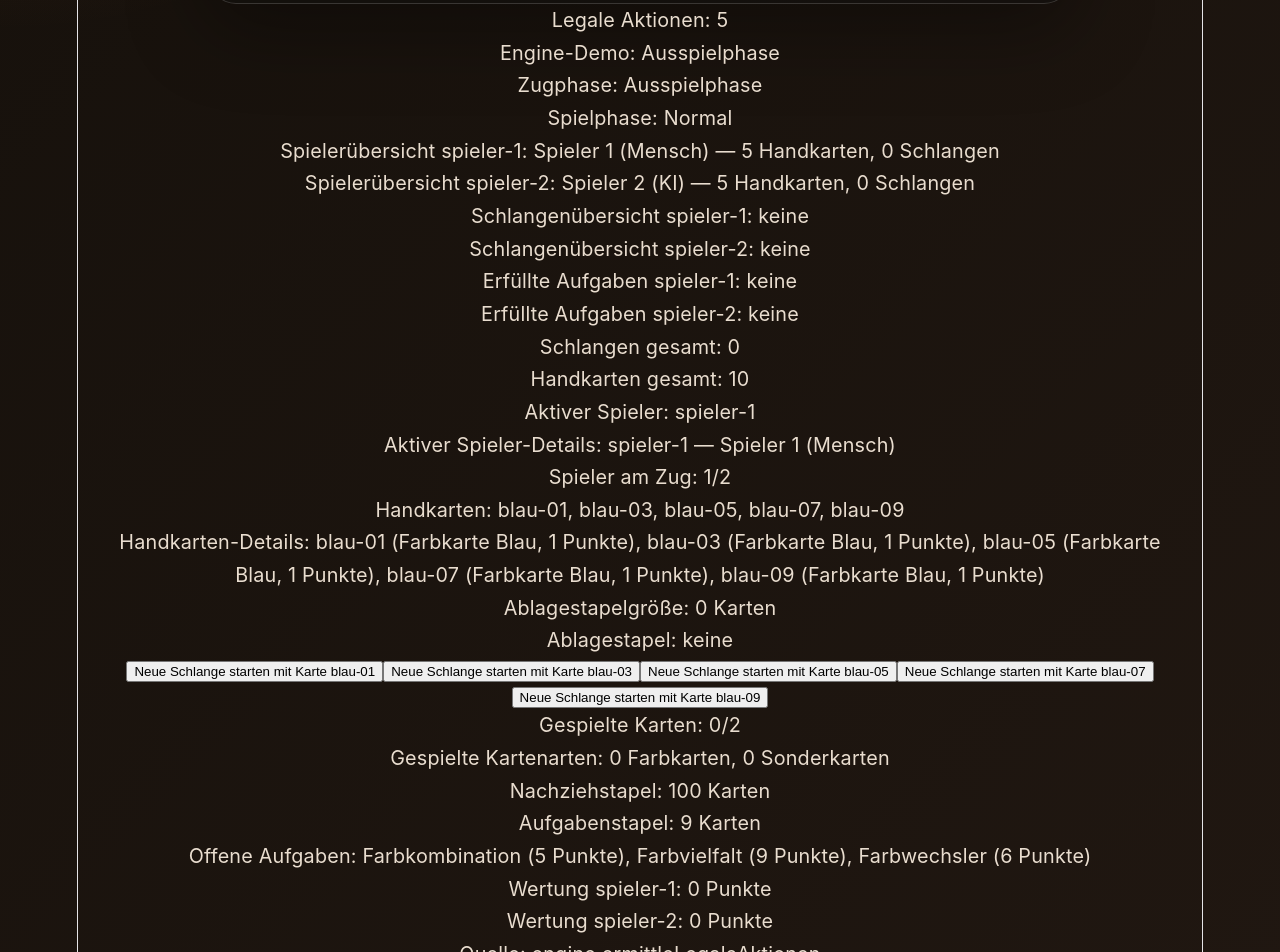
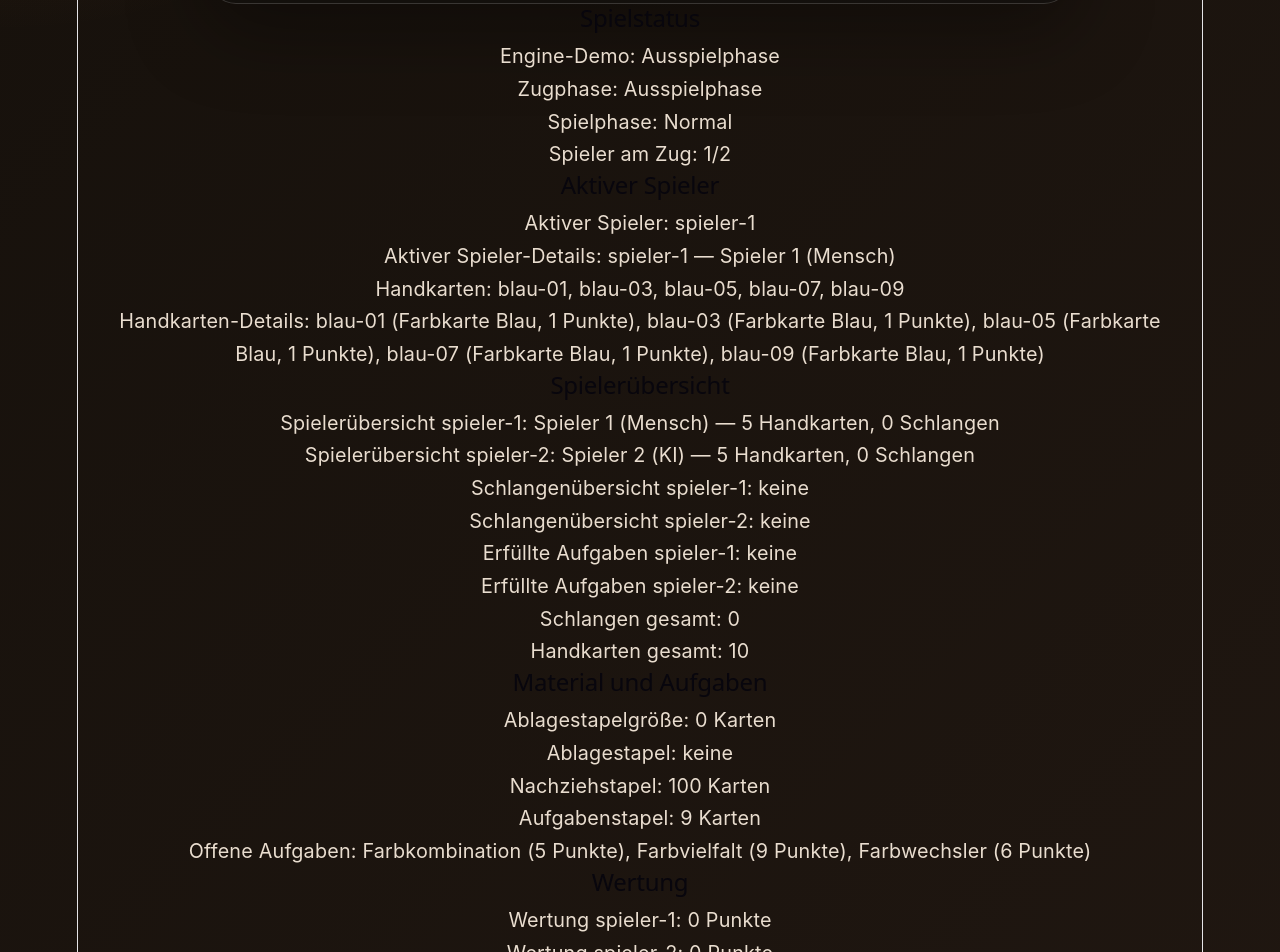
Before and after one commit to hanno79/schlangentanz-v2, a React (Vite) app: page / in a window 1280 px wide. Shown: the part 580-1532 px from the top of the page. Built offline with nearby package versions, Linux system fonts and the light colour scheme.

Commit message:
feat(r48): UI-Anzeigen übersichtlich gliedern

```diff
--- a/src/App.tsx
+++ b/src/App.tsx
@@ -66,7 +66,8 @@ function App({ initialZustand = defaultZustand }: AppProps) {
         </ul>
       </section>
       <section aria-label="Legale Aktionen">
-        <p>Legale Aktionen: {legaleAktionen.length}</p>
+        <section aria-label="Spielstatus">
+          <h2>Spielstatus</h2>
           <p>Engine-Demo: Ausspielphase</p>
           <p>Zugphase: {zustand.zugphase}</p>
           <p>Spielphase: {zustand.spielphase}</p>
@@ -81,6 +82,36 @@ function App({ initialZustand = defaultZustand }: AppProps) {
                 : 'keine'}
             </p>
           )}
+          <p>Spieler am Zug: {zustand.aktiverSpielerIndex + 1}/{zustand.spieler.length}</p>
+        </section>
+        <section aria-label="Aktiver Spieler">
+          <h2>Aktiver Spieler</h2>
+          <p>Aktiver Spieler: {aktiverSpieler.id}</p>
+          <p>Aktiver Spieler-Details: {aktiverSpieler.id} — {aktiverSpieler.name} ({aktiverSpieler.steuerung})</p>
+          {aktiverSpieler.schlangen.map(schlange => (
+            <p key={schlange.id}>
+              Schlange {schlange.id}: {kartenIds(schlange.karten)}
+            </p>
+          ))}
+          <p>
+            Handkarten:{' '}
+            {aktiverSpieler.hand.length > 0 ? kartenIds(aktiverSpieler.hand) : 'keine'}
+          </p>
+          <p>
+            Handkarten-Details:{' '}
+            {aktiverSpieler.hand.length === 0
+              ? 'keine'
+              : aktiverSpieler.hand
+                  .map(k =>
+                    k.typ === 'Farbkarte'
+                      ? `${k.id} (Farbkarte ${k.farbe}, ${k.punkte} Punkte)`
+                      : `${k.id} (Sonderkarte ${k.name})`
+                  )
+                  .join(', ')}
+          </p>
+        </section>
+        <section aria-label="Spielerübersicht">
+          <h2>Spielerübersicht</h2>
           {zustand.spieler.map(spieler => (
             <p key={spieler.id}>
               Spielerübersicht {spieler.id}: {spieler.name} ({spieler.steuerung}) — {spieler.hand.length} Handkarten, {spieler.schlangen.length} Schlangen
@@ -111,39 +142,37 @@ function App({ initialZustand = defaultZustand }: AppProps) {
           ))}
           <p>Schlangen gesamt: {zustand.spieler.reduce((sum, s) => sum + s.schlangen.length, 0)}</p>
           <p>Handkarten gesamt: {zustand.spieler.reduce((sum, s) => sum + s.hand.length, 0)}</p>
-        <p>Aktiver Spieler: {aktiverSpieler.id}</p>
-        <p>Aktiver Spieler-Details: {aktiverSpieler.id} — {aktiverSpieler.name} ({aktiverSpieler.steuerung})</p>
-        <p>Spieler am Zug: {zustand.aktiverSpielerIndex + 1}/{zustand.spieler.length}</p>
-        {aktiverSpieler.schlangen.map(schlange => (
-          <p key={schlange.id}>
-            Schlange {schlange.id}: {kartenIds(schlange.karten)}
-          </p>
-        ))}
-        <p>
-          Handkarten:{' '}
-          {aktiverSpieler.hand.length > 0 ? kartenIds(aktiverSpieler.hand) : 'keine'}
-        </p>
-        <p>
-          Handkarten-Details:{' '}
-          {aktiverSpieler.hand.length === 0
-            ? 'keine'
-            : aktiverSpieler.hand
-                .map(k =>
-                  k.typ === 'Farbkarte'
-                    ? `${k.id} (Farbkarte ${k.farbe}, ${k.punkte} Punkte)`
-                    : `${k.id} (Sonderkarte ${k.name})`
-                )
-                .join(', ')}
-        </p>
+        </section>
+        <section aria-label="Material und Aufgaben">
+          <h2>Material und Aufgaben</h2>
           <p>Ablagestapelgröße: {zustand.ablagestapel.length} Karten</p>
           <p>Ablagestapel: {zustand.ablagestapel.length > 0 ? kartenIds(zustand.ablagestapel) : 'keine'}</p>
-        <div>
-          {legaleAktionen.map((aktion, i) => (
-            <button key={i} onClick={() => fuhreAktionAus(aktion)}>
+          <p>Nachziehstapel: {zustand.nachziehstapel.length} Karten</p>
+          <p>Aufgabenstapel: {zustand.aufgabenStapel.length} Karten</p>
+          <p>
+            Offene Aufgaben:{' '}
+            {zustand.offeneAufgaben.length > 0
+              ? zustand.offeneAufgaben.map(a => `${a.name} (${a.punkte} Punkte)`).join(', ')
+              : 'keine'}
+          </p>
+        </section>
+        <section aria-label="Wertung">
+          <h2>Wertung</h2>
+          {gesamtwertung.spielerwertungen.map(eintrag => (
+            <p key={eintrag.spielerId}>Wertung {eintrag.spielerId}: {eintrag.gesamtPunkte} Punkte</p>
+          ))}
+          {gewinnerErgebnis && gewinnerErgebnis.gewinner.map(g => (
+            <p key={g.spielerId}>Gewinner {g.spielerId}: {g.gesamtPunkte} Punkte</p>
+          ))}
+        </section>
+        <section aria-label="Aktionen">
+          <h2>Aktionen</h2>
+          <p>Legale Aktionen: {legaleAktionen.length}</p>
+          {legaleAktionen.map((aktion) => (
+            <button key={aktionsLabel(aktion)} onClick={() => fuhreAktionAus(aktion)}>
               {aktionsLabel(aktion)}
             </button>
           ))}
-        </div>
           <p>Gespielte Karten: {zustand.zugpflichten.gespielteKarten}/{MAX_KARTEN_PRO_ZUG}</p>
           <p>Gespielte Kartenarten: {zustand.zugpflichten.gespielteFarbkarten} Farbkarten, {zustand.zugpflichten.gespielteSonderkarten} Sonderkarten</p>
           {legaleAktionen.length === 0 && <p>Keine weiteren legalen Aktionen.</p>}
@@ -167,21 +196,8 @@ function App({ initialZustand = defaultZustand }: AppProps) {
               Ausspielphase starten
             </button>
           )}
-        <p>Nachziehstapel: {zustand.nachziehstapel.length} Karten</p>
-        <p>Aufgabenstapel: {zustand.aufgabenStapel.length} Karten</p>
-        <p>
-          Offene Aufgaben:{' '}
-          {zustand.offeneAufgaben.length > 0
-            ? zustand.offeneAufgaben.map(a => `${a.name} (${a.punkte} Punkte)`).join(', ')
-            : 'keine'}
-        </p>
-        {gesamtwertung.spielerwertungen.map(eintrag => (
-          <p key={eintrag.spielerId}>Wertung {eintrag.spielerId}: {eintrag.gesamtPunkte} Punkte</p>
-        ))}
-        {gewinnerErgebnis && gewinnerErgebnis.gewinner.map(g => (
-          <p key={g.spielerId}>Gewinner {g.spielerId}: {g.gesamtPunkte} Punkte</p>
-        ))}
           <p>Quelle: engine.ermittleLegaleAktionen</p>
+        </section>
       </section>
     </main>
   )
```
Also changed, not shown: 2 other files (tests, documents, lock files or other folders). Lines whose indentation alone changed are shown as unchanged.
